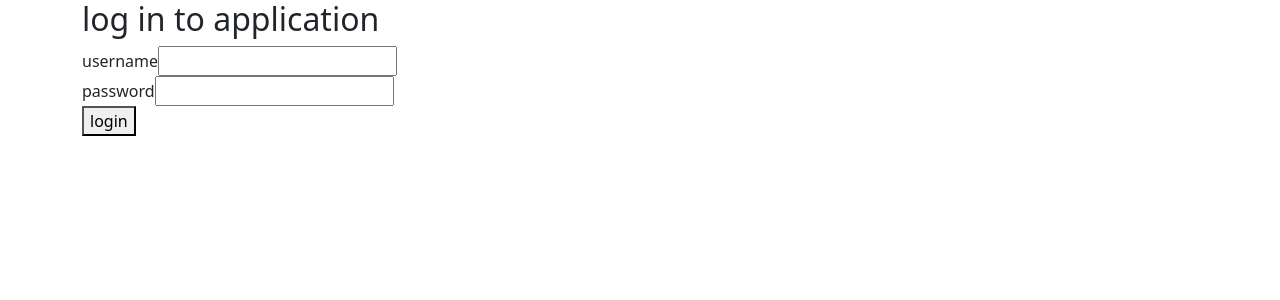
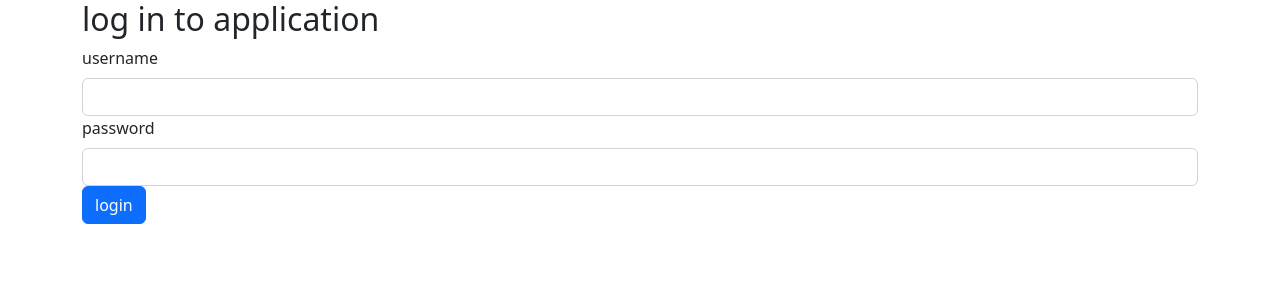
Before and after one commit to LindJaakko/MOOC_FullStack_Part7, a React (Create React App) app in the folder blogapp/frontend/: page / in a window 1280 px wide. Shown: the top 300 px of the page. Built offline with nearby package versions, Linux system fonts and the light colour scheme; no server answers.

Commit message:
Finalized  exercise 7.21

```diff
--- a/blogapp/frontend/src/App.js
+++ b/blogapp/frontend/src/App.js
@@ -4,6 +4,7 @@ import { setNotification } from './reducers/notificationReducer'
 import { initializeBlogs, createBlog } from './reducers/blogReducer'
 import { initializeUser, removeUser } from './reducers/userReducer'
 import { BrowserRouter as Router, Routes, Route } from 'react-router-dom'
+import { Button } from 'react-bootstrap'
 
 import Blog from './components/Blog'
 import Notification from './components/Notification'
@@ -104,7 +105,7 @@ const App = () => {
             <Notification />
             <div>
               <Menu />
-              {user.name} logged in <button onClick={logOut}>logout</button>
+              {user.name} logged in <Button onClick={logOut}>logout</Button>
             </div>
             <h2>blog app</h2>
             <Routes>
--- a/blogapp/frontend/src/components/Blog.js
+++ b/blogapp/frontend/src/components/Blog.js
@@ -3,6 +3,7 @@ import { useDispatch } from 'react-redux'
 import { useParams } from 'react-router-dom'
 import { voteBlog } from '../reducers/blogReducer'
 import { getAll, create } from '../services/comments'
+import { Form, Button, Table } from 'react-bootstrap'
 
 const Blog = ({ blogs }) => {
   const [newComment, setnewComment] = useState('')
@@ -60,25 +61,25 @@ const Blog = ({ blogs }) => {
         <a href='url'>{blog.url}</a>
         <div>
           {blog.likes} likes
-          <button onClick={onLike}>like</button>
+          <Button onClick={onLike}>like</Button>
           <p>{`added by ${blog.user.name}`}</p>
         </div>
         <h2>comments</h2>
-        <form onSubmit={addComment}>
-          <div>
-            <input
+        <Form onSubmit={addComment}>
+          <Form.Group>
+            <Form.Control
               type='text'
               value={newComment}
               name='title'
               id='title'
               onChange={handleCommentChange}
             />
-            <button id='submit' type='submit'>
+            <Button id='submit' type='submit'>
               add comment
-            </button>
-          </div>
-        </form>
-        <table>
+            </Button>
+          </Form.Group>
+        </Form>
+        <Table bordered>
           <tbody>
             {comments.map((comment) => (
               <tr key={comment.id}>
@@ -86,7 +87,7 @@ const Blog = ({ blogs }) => {
               </tr>
             ))}
           </tbody>
-        </table>
+        </Table>
       </div>
     </div>
   )
--- a/blogapp/frontend/src/components/LoginForm.js
+++ b/blogapp/frontend/src/components/LoginForm.js
@@ -1,4 +1,5 @@
 import PropTypes from 'prop-types'
+import { Form, Button } from 'react-bootstrap'
 const LoginForm = ({
   handleSubmit,
   handleUsernameChange,
@@ -8,28 +9,27 @@ const LoginForm = ({
 }) => {
   return (
     <div>
-      <form onSubmit={handleSubmit}>
-        <div>
-          username
-          <input
+      <Form onSubmit={handleSubmit}>
+        <Form.Group>
+          <Form.Label>username</Form.Label>
+
+          <Form.Control
             value={username}
             onChange={handleUsernameChange}
             id='username'
           />
-        </div>
-        <div>
-          password
-          <input
+          <Form.Label>password</Form.Label>
+          <Form.Control
             type='password'
             value={password}
             onChange={handlePasswordChange}
             id='password'
           />
-        </div>
-        <button id='login-button' type='submit'>
-          login
-        </button>
-      </form>
+          <Button id='login-button' type='submit'>
+            login
+          </Button>
+        </Form.Group>
+      </Form>
     </div>
   )
 }
--- a/blogapp/frontend/src/components/Togglable.js
+++ b/blogapp/frontend/src/components/Togglable.js
@@ -1,5 +1,6 @@
 import { useState, useImperativeHandle, forwardRef } from 'react'
 import PropTypes from 'prop-types'
+import { Button } from 'react-bootstrap'
 
 const Togglable = forwardRef((props, ref) => {
   const [visible, setVisible] = useState(false)
@@ -20,11 +21,11 @@ const Togglable = forwardRef((props, ref) => {
   return (
     <div>
       <div style={hideWhenVisible}>
-        <button onClick={toggleVisibility}>{props.buttonLabel}</button>
+        <Button onClick={toggleVisibility}>{props.buttonLabel}</Button>
       </div>
       <div style={showWhenVisible}>
         {props.children}
-        <button onClick={toggleVisibility}>cancel</button>
+        <Button onClick={toggleVisibility}>cancel</Button>
       </div>
     </div>
   )
```
